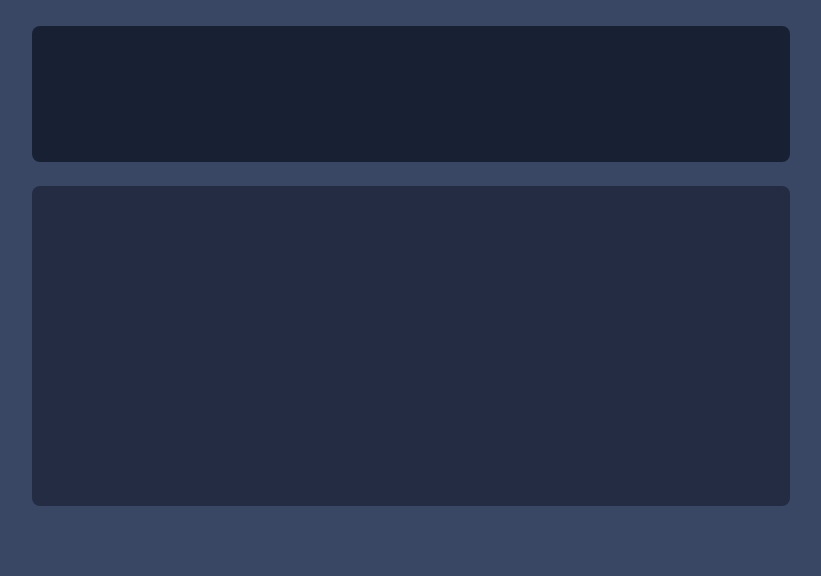
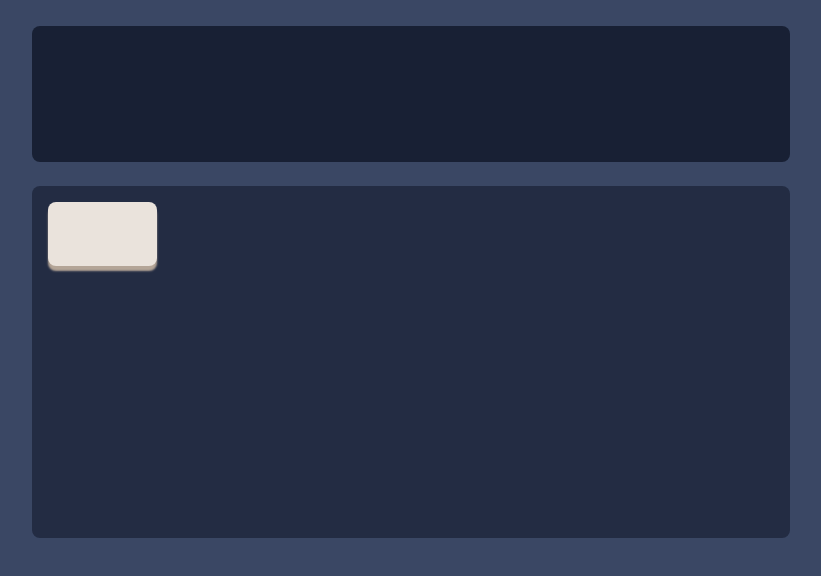
Before and after one commit to Wevertondiogo/calculator-app-main, a plain HTML site: page index.html in a window 1280 px wide. Shown: the part 158-734 px from the top of the page, without its empty margins (229-1050 px from the left). Drawn offline with Linux system fonts and the light colour scheme.

Commit message:
btn created

```diff
--- a/index.html
+++ b/index.html
@@ -39,7 +39,9 @@
     </section>
 
     <section class="keypad">
-
+      <div class="keypad-body">
+        <button class="btn"></button>
+      </div>
     </section>
 
   </main>
--- a/src/css/styles.css
+++ b/src/css/styles.css
@@ -98,7 +98,8 @@ li {
 }
 
 .screen,
-.keypad {
+.keypad,
+.keypad .keypad-body .btn {
     border-radius: 8px;
 
 }
@@ -126,4 +127,30 @@ li {
     background-color: var(--toggle-background-keypad-background);
 
     height: 40vh;
+
+    padding: 1rem;
 }
+
+.keypad .keypad-body {
+    height: 100%;
+
+}
+
+.keypad .keypad-body .btn {
+    width: 15%;
+    height: 20%;
+
+    background-color: var(--key-background);
+
+    border: none;
+
+    box-shadow: 0 5px 2px var(--key-shadow-orange);
+
+
+}
+
+.keypad .keypad-body .btn:active {
+    position: relative;
+    top: 5px;
+    box-shadow: none;
+}
```
